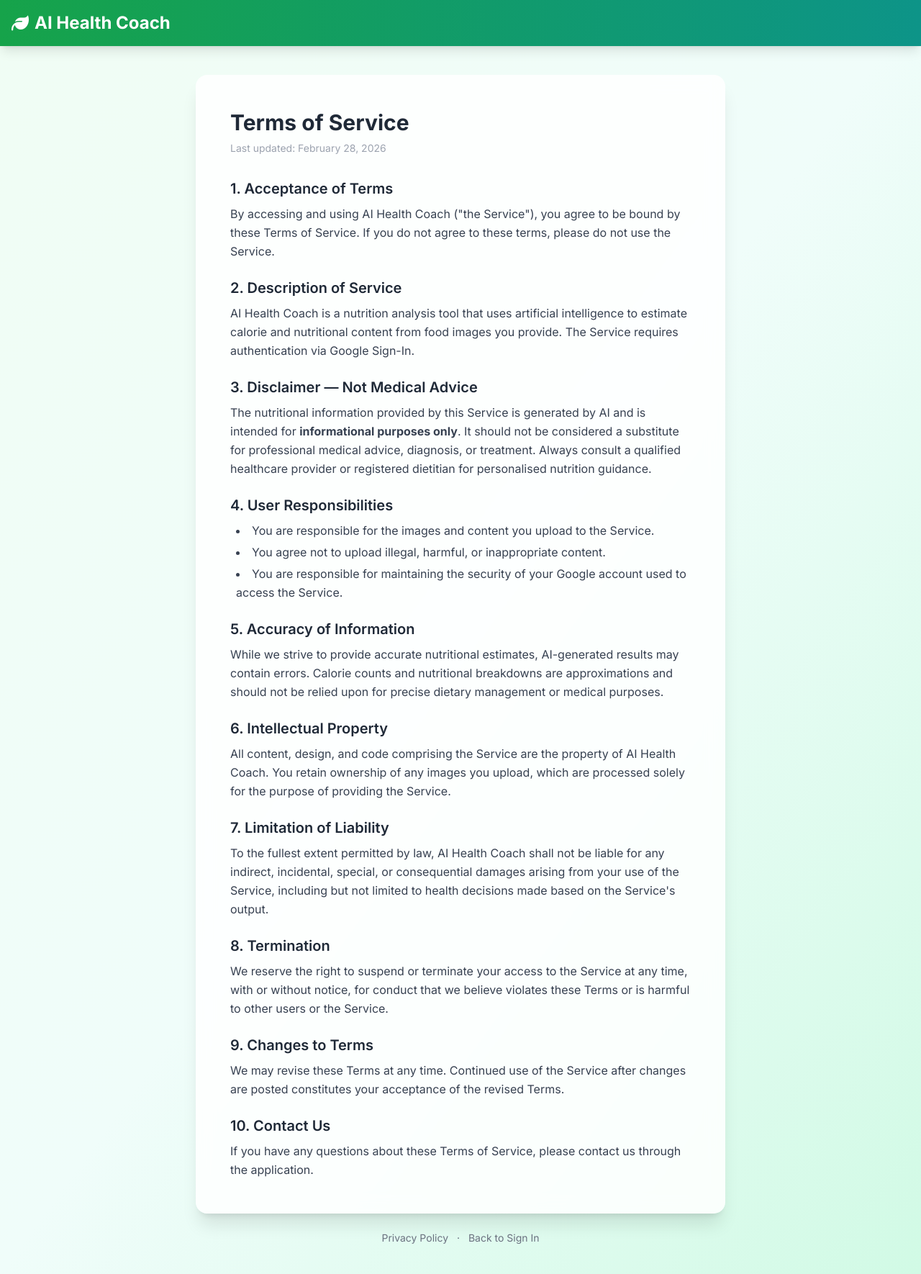
After one commit to ianleonardo/calorie_counter, a Flask app: template templates/terms.html in a window 1280 px wide. The commit adds this page. Shown: the whole page at 72% size. Run offline with Flask 3, Linux system fonts and the light colour scheme; the template is opened without the code that fills it, so the values that code supplies are empty; some libraries are stand-ins or nearby versions.

Commit message:
add terms and privacy pages

```diff
--- /dev/null
+++ b/templates/terms.html
@@ -0,0 +1,135 @@
+<!DOCTYPE html>
+<html lang="en">
+
+<head>
+    <meta charset="UTF-8">
+    <meta name="viewport" content="width=device-width, initial-scale=1.0">
+    <title>Terms of Service — AI Health Coach</title>
+
+    <!-- Tailwind CSS -->
+    <script src="https://cdn.tailwindcss.com"></script>
+
+    <!-- Font Awesome -->
+    <link rel="stylesheet" href="https://cdnjs.cloudflare.com/ajax/libs/font-awesome/6.4.0/css/all.min.css">
+
+    <!-- Google Fonts -->
+    <link rel="preconnect" href="https://fonts.googleapis.com">
+    <link rel="preconnect" href="https://fonts.gstatic.com" crossorigin>
+    <link href="https://fonts.googleapis.com/css2?family=Inter:wght@400;500;600;700&display=swap" rel="stylesheet">
+
+    <style>
+        body {
+            font-family: 'Inter', sans-serif;
+        }
+    </style>
+</head>
+
+<body class="min-h-screen bg-gradient-to-br from-green-50 via-teal-50 to-emerald-100">
+
+    <!-- Header -->
+    <header class="bg-gradient-to-r from-green-600 to-teal-600 text-white shadow-lg">
+        <div class="container mx-auto px-4 py-4">
+            <div class="flex items-center justify-between">
+                <a href="{{ url_for('auth.login') }}"
+                    class="text-2xl font-bold flex items-center hover:opacity-90 transition-opacity">
+                    <i class="fas fa-leaf mr-2"></i>
+                    AI Health Coach
+                </a>
+            </div>
+        </div>
+    </header>
+
+    <!-- Content -->
+    <main class="container mx-auto px-4 py-10 max-w-3xl">
+        <div class="bg-white/85 backdrop-blur-md rounded-2xl shadow-xl p-8 md:p-12">
+
+            <h1 class="text-3xl font-bold text-gray-800 mb-2">Terms of Service</h1>
+            <p class="text-sm text-gray-400 mb-8">Last updated: February 28, 2026</p>
+
+            <div class="space-y-6 text-gray-700 leading-relaxed">
+
+                <section>
+                    <h2 class="text-xl font-semibold text-gray-800 mb-2">1. Acceptance of Terms</h2>
+                    <p>By accessing and using AI Health Coach ("the Service"), you agree to be bound by these Terms of
+                        Service. If you do not agree to these terms, please do not use the Service.</p>
+                </section>
+
+                <section>
+                    <h2 class="text-xl font-semibold text-gray-800 mb-2">2. Description of Service</h2>
+                    <p>AI Health Coach is a nutrition analysis tool that uses artificial intelligence to estimate
+                        calorie and nutritional content from food images you provide. The Service requires
+                        authentication via Google Sign-In.</p>
+                </section>
+
+                <section>
+                    <h2 class="text-xl font-semibold text-gray-800 mb-2">3. Disclaimer — Not Medical Advice</h2>
+                    <p>The nutritional information provided by this Service is generated by AI and is intended for
+                        <strong>informational purposes only</strong>. It should not be considered a substitute for
+                        professional medical advice, diagnosis, or treatment. Always consult a qualified healthcare
+                        provider or registered dietitian for personalised nutrition guidance.</p>
+                </section>
+
+                <section>
+                    <h2 class="text-xl font-semibold text-gray-800 mb-2">4. User Responsibilities</h2>
+                    <ul class="list-disc list-inside space-y-1 ml-2">
+                        <li>You are responsible for the images and content you upload to the Service.</li>
+                        <li>You agree not to upload illegal, harmful, or inappropriate content.</li>
+                        <li>You are responsible for maintaining the security of your Google account used to access the
+                            Service.</li>
+                    </ul>
+                </section>
+
+                <section>
+                    <h2 class="text-xl font-semibold text-gray-800 mb-2">5. Accuracy of Information</h2>
+                    <p>While we strive to provide accurate nutritional estimates, AI-generated results may contain
+                        errors. Calorie counts and nutritional breakdowns are approximations and should not be relied
+                        upon for precise dietary management or medical purposes.</p>
+                </section>
+
+                <section>
+                    <h2 class="text-xl font-semibold text-gray-800 mb-2">6. Intellectual Property</h2>
+                    <p>All content, design, and code comprising the Service are the property of AI Health Coach. You
+                        retain ownership of any images you upload, which are processed solely for the purpose of
+                        providing the Service.</p>
+                </section>
+
+                <section>
+                    <h2 class="text-xl font-semibold text-gray-800 mb-2">7. Limitation of Liability</h2>
+                    <p>To the fullest extent permitted by law, AI Health Coach shall not be liable for any indirect,
+                        incidental, special, or consequential damages arising from your use of the Service, including
+                        but not limited to health decisions made based on the Service's output.</p>
+                </section>
+
+                <section>
+                    <h2 class="text-xl font-semibold text-gray-800 mb-2">8. Termination</h2>
+                    <p>We reserve the right to suspend or terminate your access to the Service at any time, with or
+                        without notice, for conduct that we believe violates these Terms or is harmful to other users or
+                        the Service.</p>
+                </section>
+
+                <section>
+                    <h2 class="text-xl font-semibold text-gray-800 mb-2">9. Changes to Terms</h2>
+                    <p>We may revise these Terms at any time. Continued use of the Service after changes are posted
+                        constitutes your acceptance of the revised Terms.</p>
+                </section>
+
+                <section>
+                    <h2 class="text-xl font-semibold text-gray-800 mb-2">10. Contact Us</h2>
+                    <p>If you have any questions about these Terms of Service, please contact us through the
+                        application.</p>
+                </section>
+
+            </div>
+        </div>
+
+        <!-- Footer links -->
+        <div class="text-center mt-6 text-sm text-gray-500">
+            <a href="{{ url_for('auth.privacy') }}" class="hover:text-teal-600 transition-colors">Privacy Policy</a>
+            <span class="mx-2">·</span>
+            <a href="{{ url_for('auth.login') }}" class="hover:text-teal-600 transition-colors">Back to Sign In</a>
+        </div>
+    </main>
+
+</body>
+
+</html>
```
Also changed, not shown: templates/login.html (+6 -1 lines), templates/privacy.html (added, +127 -0 lines).
